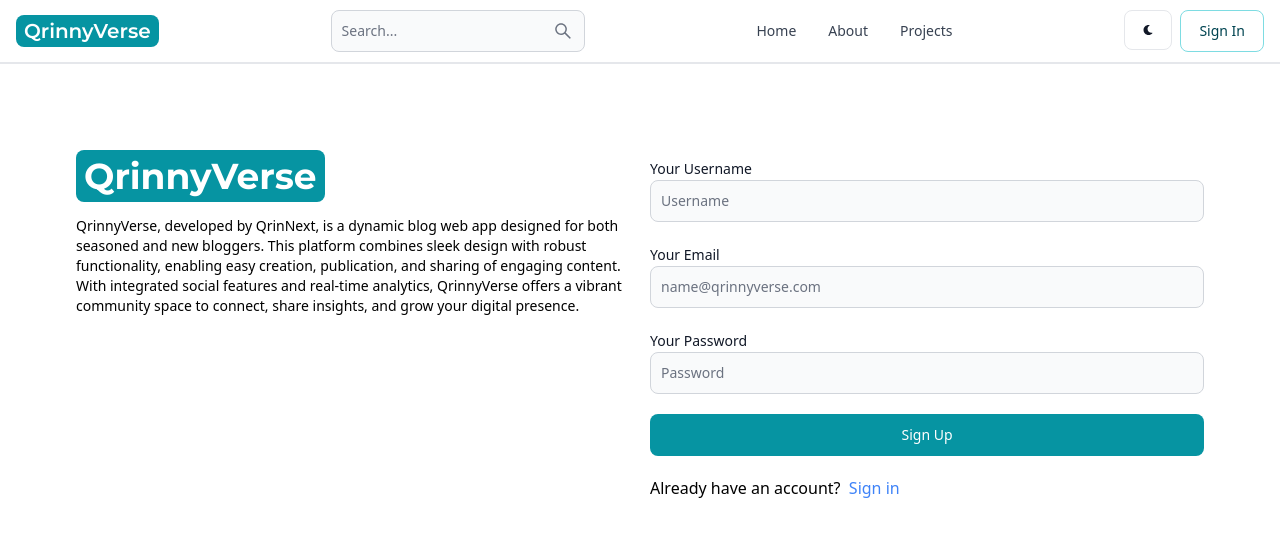
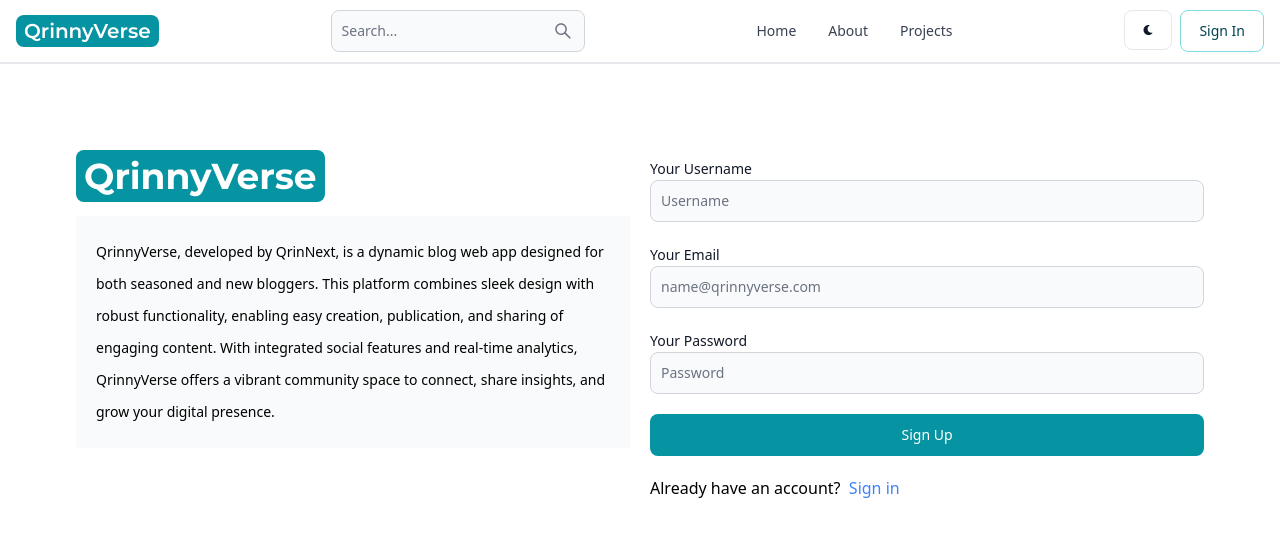
Before and after one commit to samlobeng/mern-blog, a React (Vite) app in the folder client/: page /sign-up in a window 1280 px wide. Shown: the top 536 px of the page. Built offline with nearby package versions, Linux system fonts and the light colour scheme.

Commit message:
Complete signup page UI

```diff
--- a/client/src/pages/SignUp.jsx
+++ b/client/src/pages/SignUp.jsx
@@ -10,7 +10,7 @@ export default function SignUp() {
         <Link to="/sign-up" className='font-bold dark:text-white text-4xl'>
             <span className='px-2 py-1 bg-teal-500 text-white rounded-lg font-montserrat'>QrinnyVerse</span>
         </Link>
-        <p className='mt-5 text-sm'>
+        <p className='mt-5 text-sm leading-8 bg-gray-50 p-5'>
           QrinnyVerse, developed by QrinNext, is a dynamic blog web app designed for both seasoned and new bloggers.
           This platform combines sleek design with robust functionality, enabling easy creation,
           publication, and sharing of engaging content. With integrated social features and real-time analytics,
@@ -34,7 +34,7 @@ export default function SignUp() {
             <Button type = "submit" className='bg-teal-500'>Sign Up</Button>
           </form>
           <div className="mt-5">
-            Already have an account? &nbsp;<Link to="/sign-in"className='text-blue-500'>Sign in</Link>
+            Already have an account? &nbsp;<Link to="/sign-in" className='text-blue-500'>Sign in</Link>
           </div>
         </div>
       </div>
```
